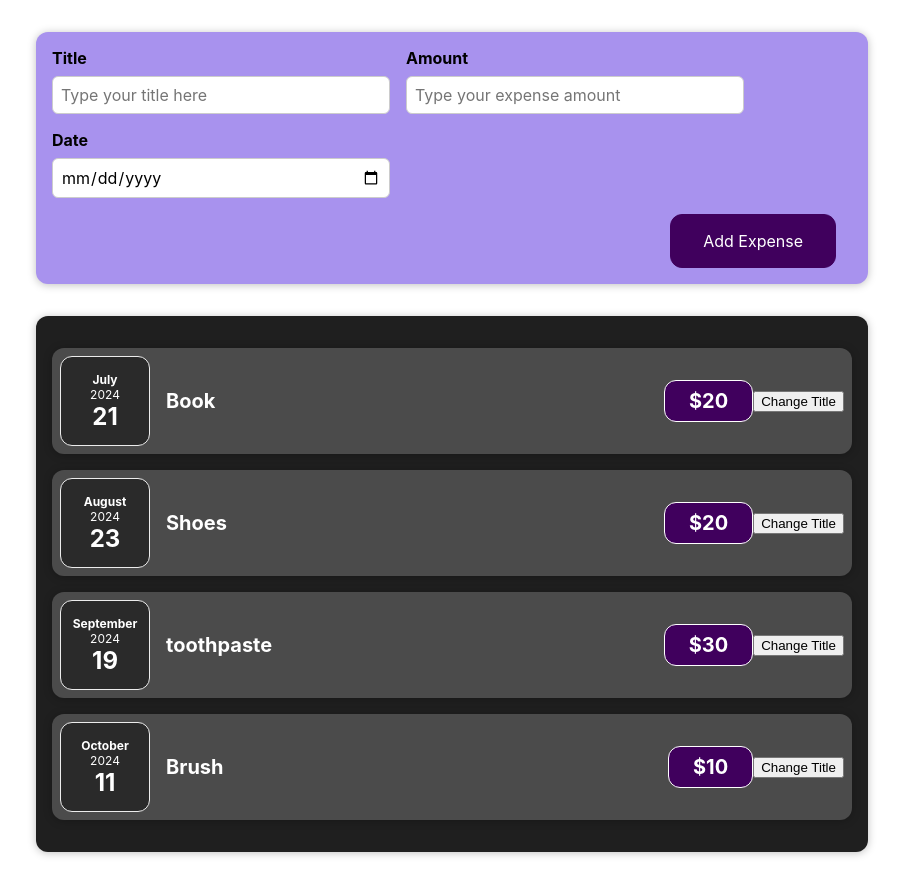
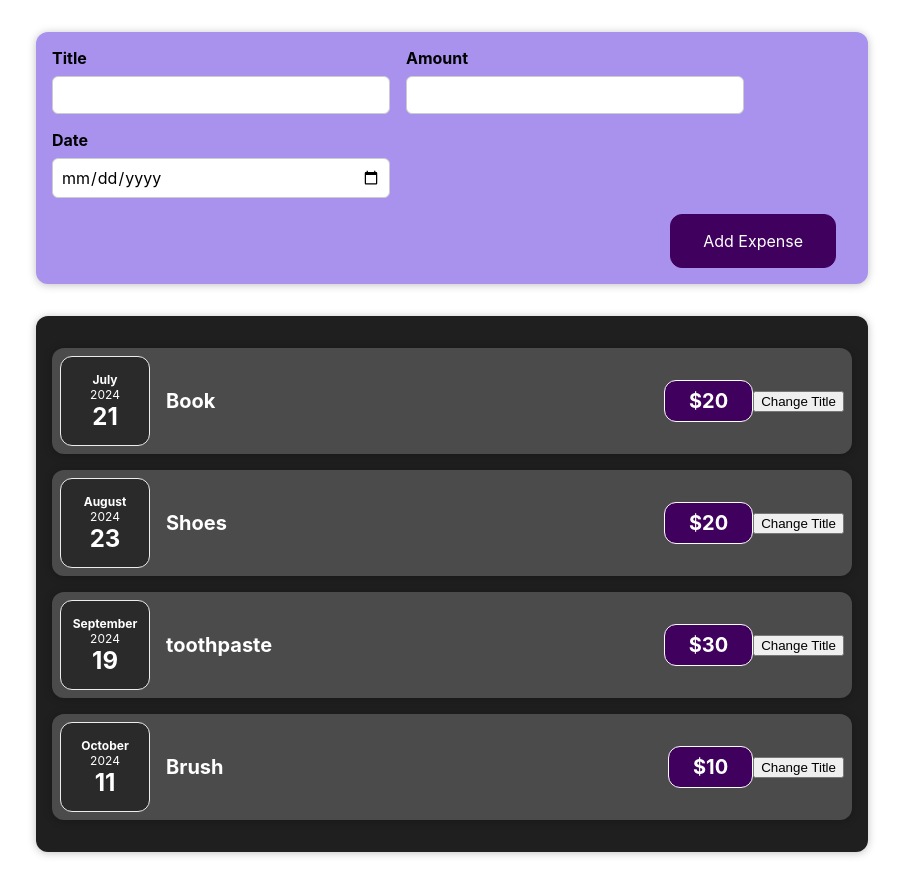
Before and after one commit to MaazDanish/my-app, a React (Create React App) app: page / in a window 1280 px wide. Shown: the whole page, without its empty margins (188-1091 px from the left). Built offline with nearby package versions, Linux system fonts and the light colour scheme.

Commit message:
Created Form and listening its input

```diff
--- a/src/component/AddingExpenses/ExpenseForm.js
+++ b/src/component/AddingExpenses/ExpenseForm.js
@@ -1,23 +1,38 @@
-import React from "react";
+import React, { useState } from "react";
 import './ExpenseForm.css';
 import def from "ajv/dist/vocabularies/applicator/additionalItems";
 
 
 const ExpenseForm = () => {
+    const [inputTitle, setInputTitle] = useState("");
+    const [inputAmount, setInputAmount] = useState("");
+    const [inputDate, setInputDate] = useState("");
+    const titleHandler = (event) => {
+        setInputTitle(event.target.value);
+    }
+
+    const amountHandler = (event) => {
+        setInputAmount(event.target.value);
+    }
+
+    const dateHandler = (event) => {
+        setInputDate(event.target.value);
+    }
+
     return (
         <form>
             <div className="new-expense__controls">
                 <div className="new-expense__control">
-                    <label>Title</label>
-                    <input type="text" placeholder="Type your title here"></input>
+                    <label htmlFor="title">Title</label>
+                    <input type="text" id="title" onChange={titleHandler}></input>
                 </div>
                 <div className="new-expense__control">
-                    <label>Amount</label>
-                    <input type="number" placeholder="Type your expense amount"></input>
+                    <label htmlFor="amount">Amount</label>
+                    <input type="number" id="amount" onChange={amountHandler}></input>
                 </div>
                 <div className="new-expense__control">
-                    <label>Date</label>
-                    <input type="date" min="2024-01-01" max="2025-01-01"></input>
+                    <label htmlFor="date">Date</label>
+                    <input type="date" id="date" min="2024-01-01" max="2025-01-01" onChange={dateHandler}></input>
                 </div>
             </div>
             <div className="new-expense__actions">
```
